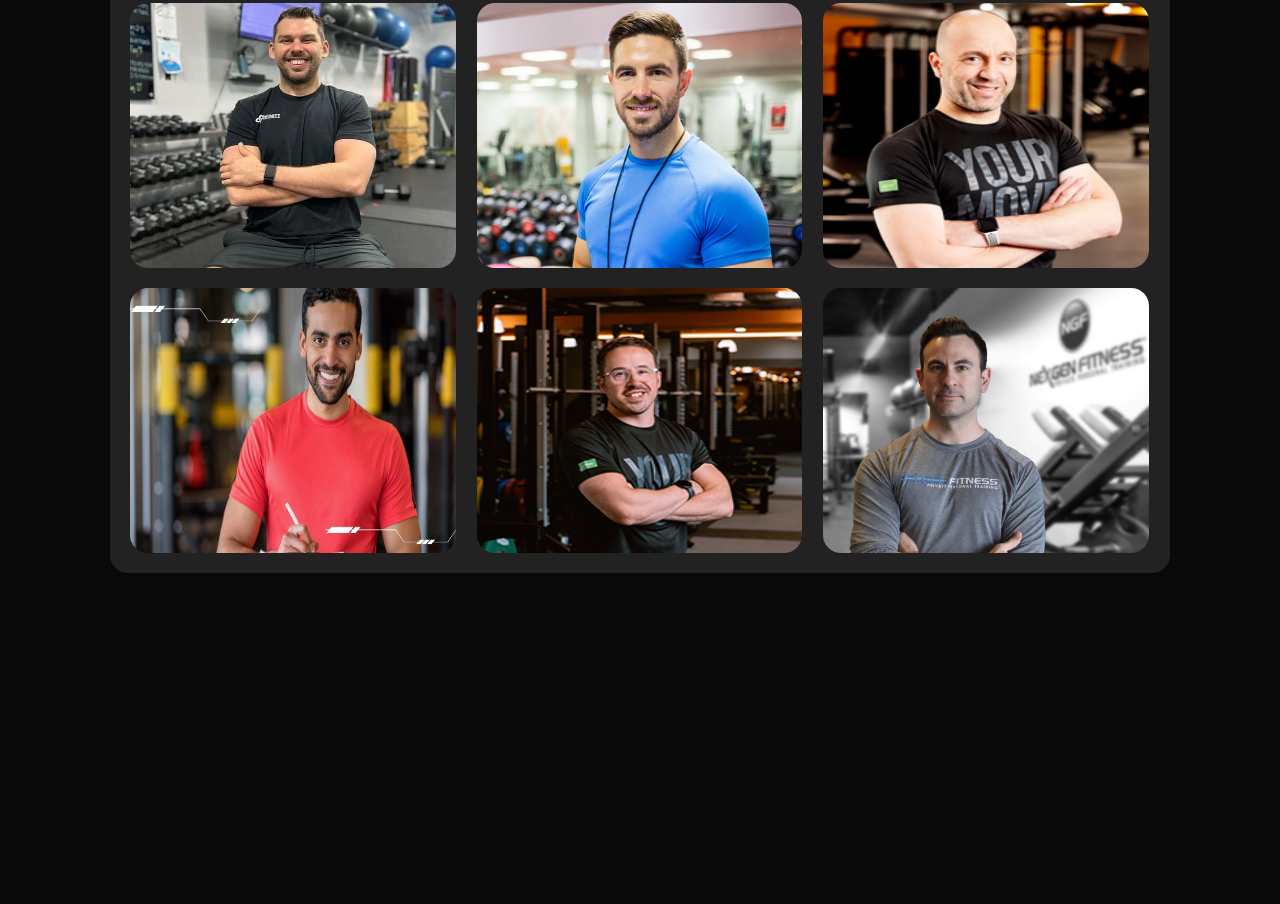
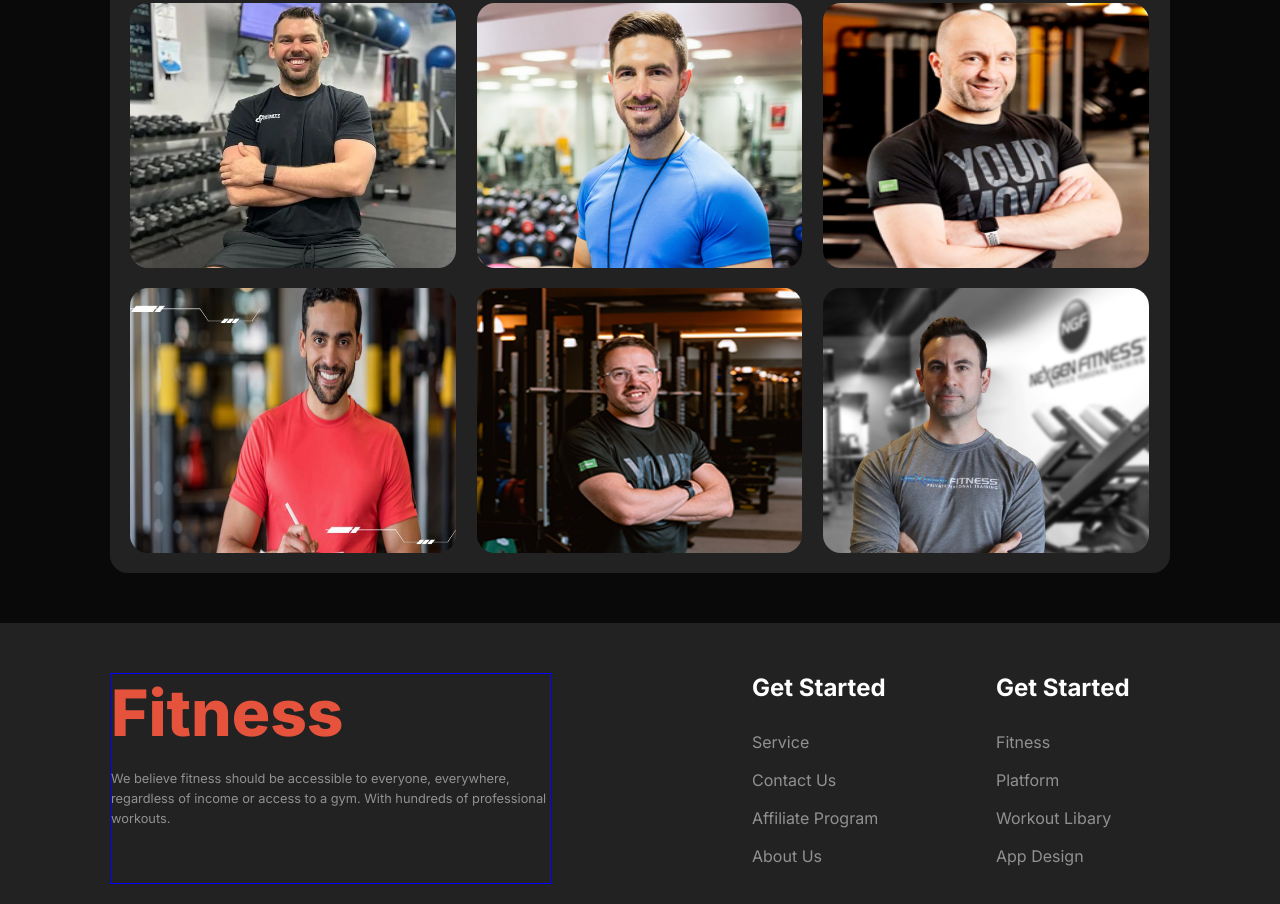
Before and after one commit to Amitdhar9357/-Assignment-02, a plain HTML site: page index.html in a window 1280 px wide. Shown: the part 2337-3241 px from the top of the page. Before the commit the page ends 2910 px from the top, so only its background shows below. Drawn offline with Linux system fonts and the light colour scheme.

Commit message:
footer section start and about section done

```diff
--- a/Style/assignment2.css
+++ b/Style/assignment2.css
@@ -291,6 +291,7 @@ td{
   grid-column: span 2;
 }
 
+/* trainer section done */
 
 .trainer-container{
   width: 1060px;
@@ -316,4 +317,61 @@ td{
   border-radius: 18px;
 }
 
-/* ta */
+/* footer section */
+
+footer{
+  color: aliceblue;
+  background: rgba(255, 255, 255, 0.1);
+  margin-top: 50px;
+  padding: 50px;
+}
+
+.footer-container{
+  width: 1060px;
+  display: grid;
+  grid-template-columns: repeat(3, 1fr);
+  margin: 0 auto;
+
+  margin-bottom: 70px;
+}
+.footer-sc{
+  margin-right: 200px;
+  width: 440px;
+  border: 1px solid blue;
+}
+.footer-title{
+  color: rgb(230, 83, 60);
+  font-size: 4rem;
+  font-weight: 800;
+}
+.footer-description{
+  color: rgba(255, 255, 255, 0.5);
+  font-size: 0.80rem;
+  font-weight: 400;
+  line-height: 20px;
+  margin-top: 18px;
+}
+.About-section{
+  width: 150px;
+  margin: 0px 0px 0px 0px;
+}
+.Abouts-section{
+  width: 150px;
+  margin: 0px 0px 0px 35px;
+}
+.Abouts-title{
+  color: rgb(255, 255, 255);
+  font-size: 1.5rem;
+  font-weight: 700;
+}
+.Abouts{
+  display: flex;
+  flex-direction: column;
+  margin-top: 30px;
+
+}
+.text{
+  text-decoration: none;
+  color: rgba(255, 255, 255, 0.5);
+  margin-bottom: 18px;
+}
--- a/index.html
+++ b/index.html
@@ -142,7 +142,31 @@
 
   </main>
   <footer>
+    <div class="footer-container">
+      <div class="footer-sc">
+        <h3 class="footer-title">Fitness</h3>
+        <p class="footer-description">We believe fitness should be accessible to everyone, everywhere, regardless of income or access to a gym. With hundreds of professional workouts.</p>
+      </div>
+      <div class="About-section">
+        <h4 class="Abouts-title">Get Started</h4>
+        <div class="Abouts">
+          <a class="text" href="">Service</a>
+          <a class="text" href="">Contact Us</a>
+          <a class="text" href="">Affiliate Program</a>
+          <a class="text" href="">About Us</a>
+        </div>
+      </div>
+      <div class="Abouts-section">
+        <h3 class="Abouts-title">Get Started</h3>
+        <div class="Abouts">
+          <a class="text" href="">Fitness</a>
+          <a class="text" href="">Platform</a>
+          <a class="text" href="">Workout Libary</a>
+          <a class="text" href="">App Design</a>
+        </div>
+      </div>
 
+     </div>
   </footer>
 </body>
 </html>
```
